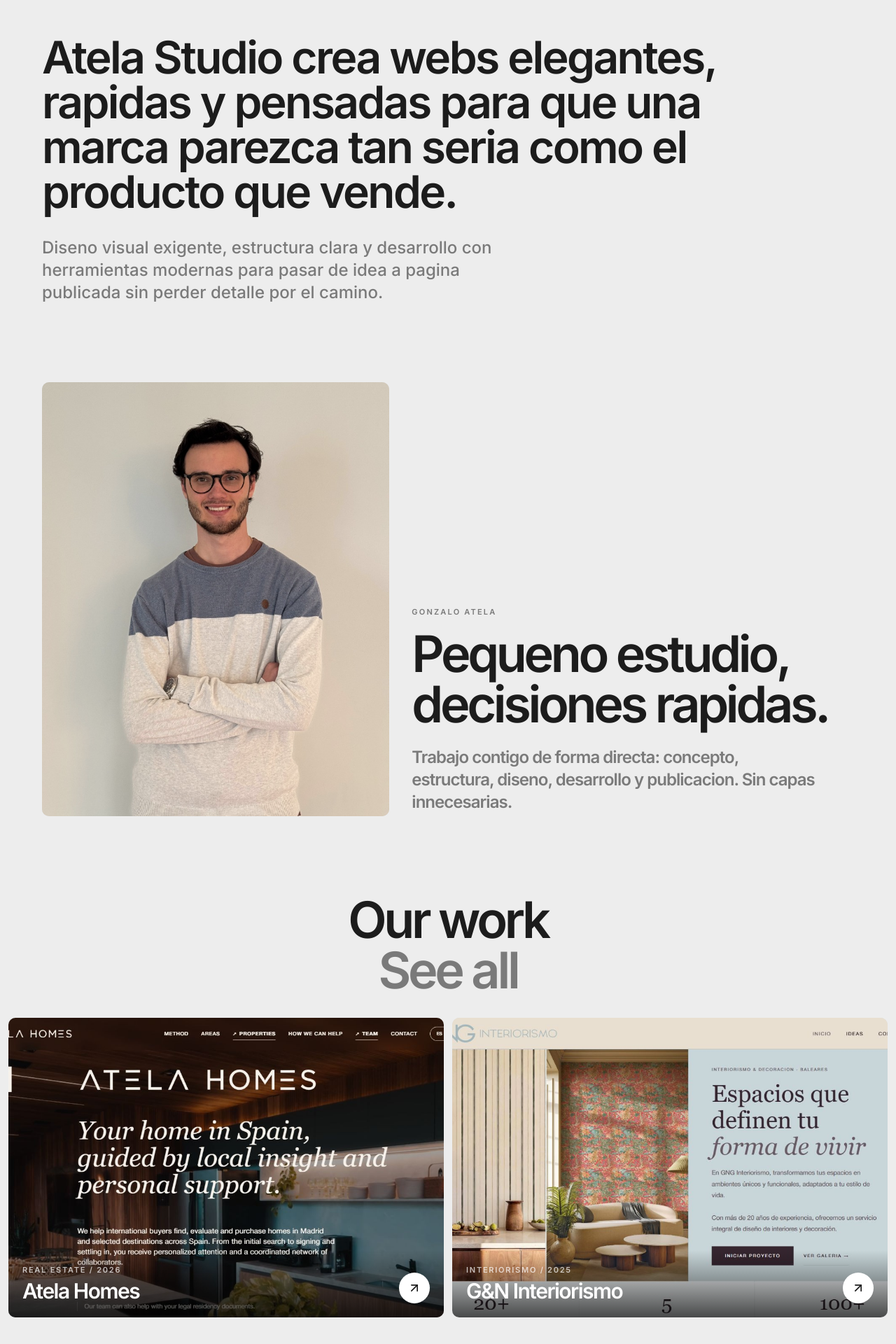
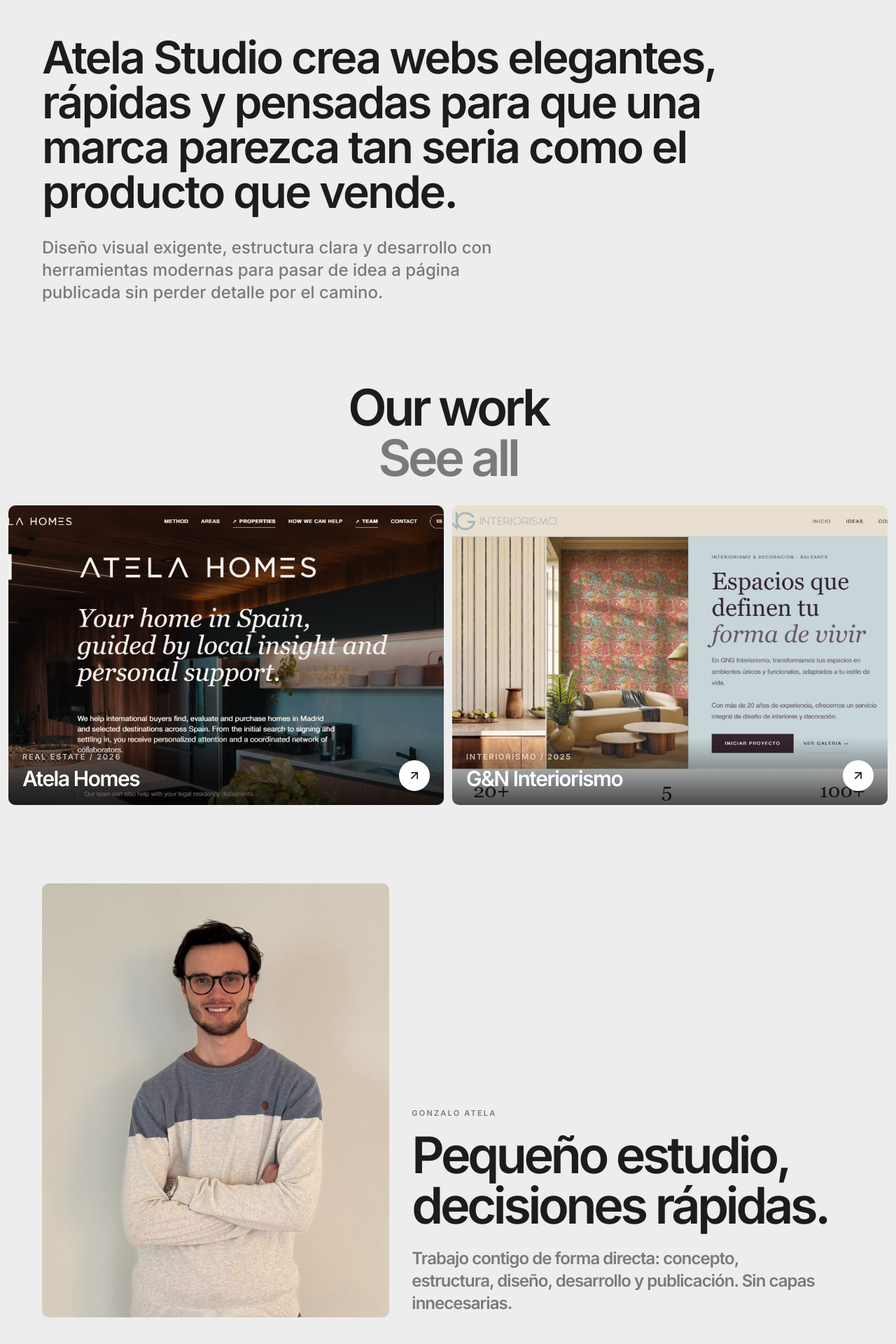
Before and after one commit to gonzatela/atela-studio, a Next.js app: page / in a window 1280 px wide. Shown: the part 862-2782 px from the top of the page at 70% size. Built offline with nearby package versions, Linux system fonts and the light colour scheme.

Commit message:
Update homepage headline and founder placement

```diff
--- a/app/page.tsx
+++ b/app/page.tsx
@@ -7,12 +7,12 @@ import { FOUNDER_IMAGE } from '@/data/founder';
 import { PROJECTS } from '@/data/projects';
 
 const services = [
-  'Direccion visual',
+  'Dirección visual',
   'Web a medida',
   'Identidad digital',
   'Contenido y estructura',
   'Responsive',
-  'Publicacion',
+  'Publicación',
 ];
 
 const projectTypes = [
@@ -63,7 +63,7 @@ export default function Home() {
             Atela Studio
           </p>
           <h1 className="text-balance text-4xl font-semibold leading-[0.96] tracking-[-0.04em] text-[#ededed] sm:text-6xl md:text-7xl">
-            La web tambien decide por tu marca
+            Tu web tiene que vender antes que tú
           </h1>
         </div>
       </section>
@@ -71,34 +71,11 @@ export default function Home() {
       <section className="px-5 py-20 md:px-8 md:py-28">
         <div className="mx-auto max-w-[1160px]">
           <p className="max-w-5xl text-[30px] font-semibold leading-[1.04] tracking-[-0.04em] text-[#1c1c1c] sm:text-5xl md:text-[64px]">
-            Atela Studio crea webs elegantes, rapidas y pensadas para que una marca parezca tan seria como el producto que vende.
+            Atela Studio crea webs elegantes, rápidas y pensadas para que una marca parezca tan seria como el producto que vende.
           </p>
           <p className="mt-8 max-w-2xl text-lg font-medium leading-[1.35] text-[#7a7a7a] md:text-2xl">
-            Diseno visual exigente, estructura clara y desarrollo con herramientas modernas para pasar de idea a pagina publicada sin perder detalle por el camino.
+            Diseño visual exigente, estructura clara y desarrollo con herramientas modernas para pasar de idea a página publicada sin perder detalle por el camino.
           </p>
-        </div>
-      </section>
-
-      <section id="about" className="px-5 pb-28 md:px-8">
-        <div className="mx-auto grid max-w-[1160px] gap-8 md:grid-cols-[0.88fr_1.12fr] md:items-end">
-          <div className="overflow-hidden rounded-[10px] bg-[#d8d8d8]">
-            <img
-              src={FOUNDER_IMAGE}
-              alt="Gonzalo Atela"
-              className="aspect-[4/5] h-full w-full object-cover grayscale-[18%]"
-            />
-          </div>
-          <div className="pb-1">
-            <p className="text-[11px] font-semibold uppercase tracking-[0.2em] text-[#7a7a7a]">
-              Gonzalo Atela
-            </p>
-            <h2 className="mt-4 max-w-3xl text-5xl font-semibold leading-[0.92] tracking-[-0.06em] md:text-7xl">
-              Pequeno estudio, decisiones rapidas.
-            </h2>
-            <p className="mt-6 max-w-xl text-xl font-semibold leading-[1.08] tracking-[-0.04em] text-[#7a7a7a] md:text-2xl">
-              Trabajo contigo de forma directa: concepto, estructura, diseno, desarrollo y publicacion. Sin capas innecesarias.
-            </p>
-          </div>
         </div>
       </section>
 
@@ -143,6 +120,29 @@ export default function Home() {
         </div>
       </section>
 
+      <section id="about" className="px-5 pb-28 md:px-8">
+        <div className="mx-auto grid max-w-[1160px] gap-8 md:grid-cols-[0.88fr_1.12fr] md:items-end">
+          <div className="overflow-hidden rounded-[10px] bg-[#d8d8d8]">
+            <img
+              src={FOUNDER_IMAGE}
+              alt="Gonzalo Atela"
+              className="aspect-[4/5] h-full w-full object-cover grayscale-[18%]"
+            />
+          </div>
+          <div className="pb-1">
+            <p className="text-[11px] font-semibold uppercase tracking-[0.2em] text-[#7a7a7a]">
+              Gonzalo Atela
+            </p>
+            <h2 className="mt-4 max-w-3xl text-5xl font-semibold leading-[0.92] tracking-[-0.06em] md:text-7xl">
+              Pequeño estudio, decisiones rápidas.
+            </h2>
+            <p className="mt-6 max-w-xl text-xl font-semibold leading-[1.08] tracking-[-0.04em] text-[#7a7a7a] md:text-2xl">
+              Trabajo contigo de forma directa: concepto, estructura, diseño, desarrollo y publicación. Sin capas innecesarias.
+            </p>
+          </div>
+        </div>
+      </section>
+
       <section id="contact" className="px-2 pb-6 md:px-3">
         <div className="rounded-[10px] bg-[#073bff] px-5 py-16 text-white md:px-12 md:py-20">
           <div className="mx-auto max-w-[1160px]">
@@ -150,7 +150,7 @@ export default function Home() {
               <div>
                 <p className="text-2xl font-black lowercase tracking-[-0.06em]">atela</p>
                 <h2 className="mt-8 max-w-4xl text-balance text-5xl font-semibold leading-[0.92] tracking-[-0.06em] md:text-7xl">
-                  Ideas, webs en marcha y decisiones de diseno bien tomadas.
+                  Ideas, webs en marcha y decisiones de diseño bien tomadas.
                   <br />
                   <a
                     href={`mailto:g.atelanavarro@gmail.com?subject=${mailSubject}&body=${mailBody}`}
@@ -163,7 +163,7 @@ export default function Home() {
 
               <div>
                 <p className="text-2xl font-semibold leading-[1] tracking-[-0.05em] text-white/72">
-                  Ready when you are. Elige el tipo de proyecto y escribeme con el contexto inicial.
+                  Ready when you are. Elige el tipo de proyecto y escríbeme con el contexto inicial.
                 </p>
 
                 <div className="mt-8 grid grid-cols-2 gap-2">
```
